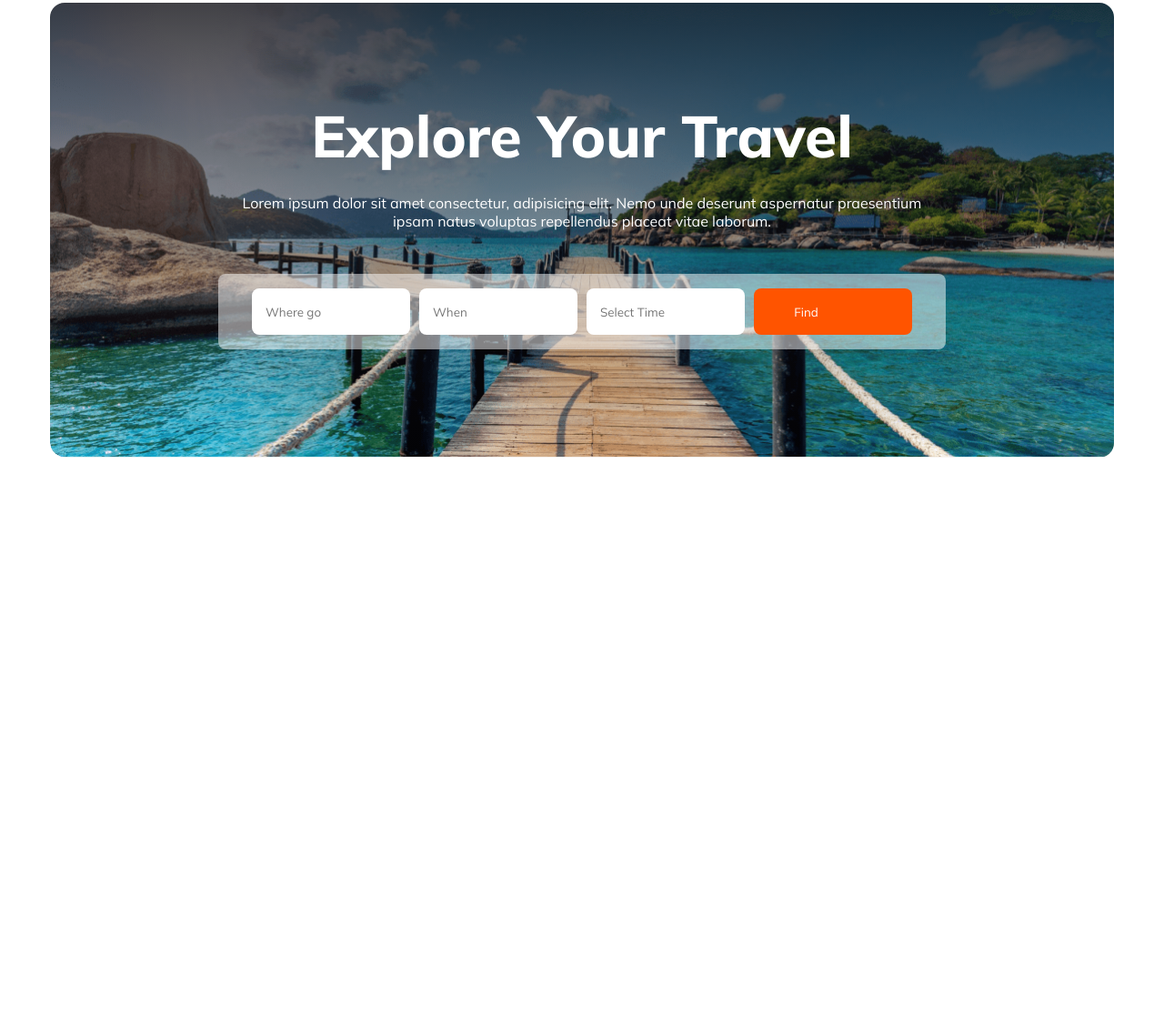
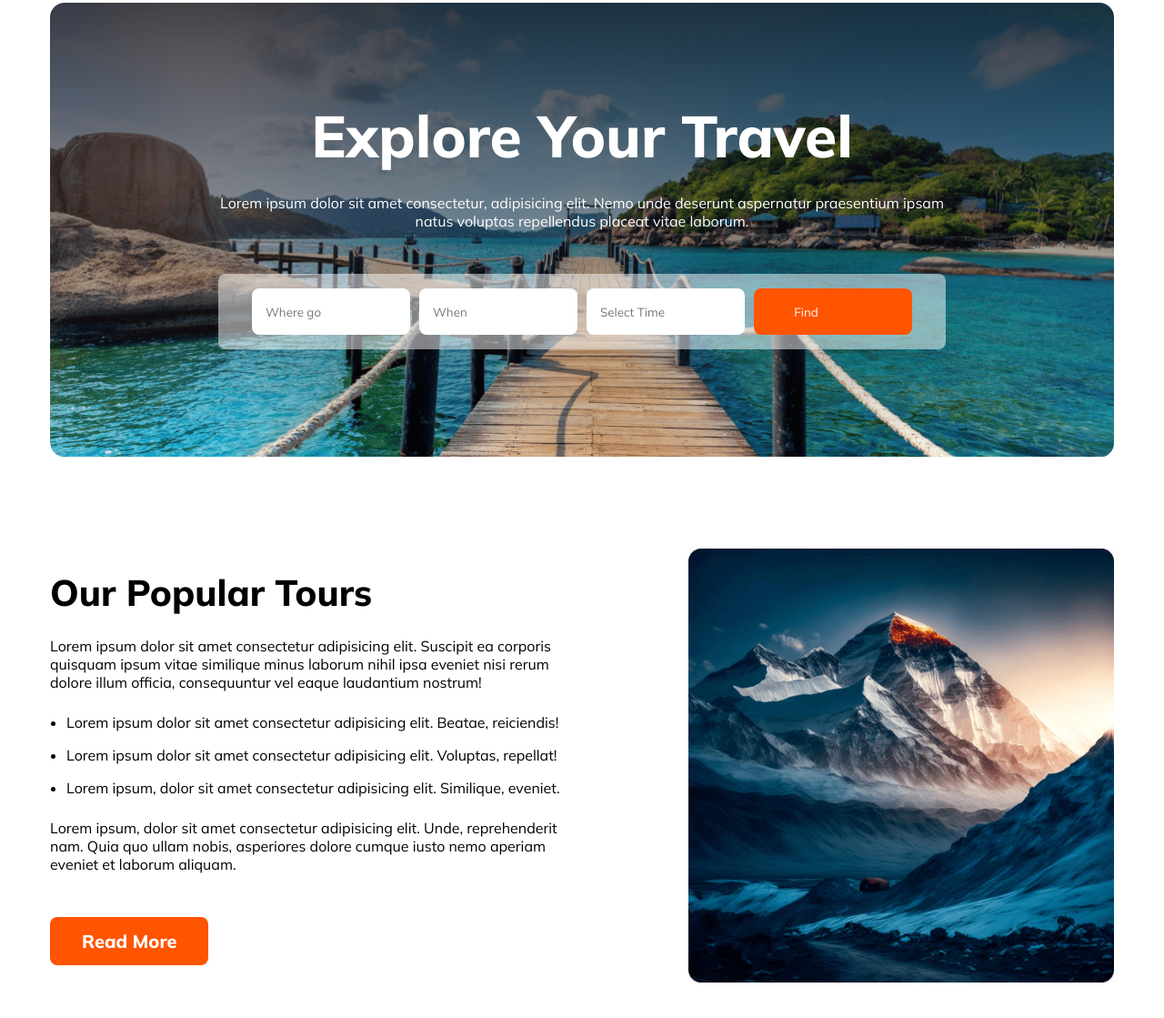
Before and after one commit to nadim93380/solo-explorer, a plain HTML site: page index.html in a window 1280 px wide. Shown: the part 141-1260 px from the top of the page at 91% size. Before the commit the page ends 800 px from the top, so only its background shows below. Drawn offline with Linux system fonts and the light colour scheme.

Commit message:
banner 2 added with responsive layout

```diff
--- a/index.html
+++ b/index.html
@@ -24,11 +24,10 @@
         </div>
     </nav>
     <main>
-        <section>
-            <div class="banner-container">
+        <section class="banner-container">
                 <div class="banner-text">
                     <h1 class="banner-text-1">Explore Your Travel</h1>
-                     <p class="banner-text-2">Lorem ipsum dolor sit amet consectetur, adipisicing elit. Nemo unde deserunt aspernatur praesentium <br>ipsam natus voluptas repellendus placeat vitae laborum.</p>
+                     <p class="banner-text-2">Lorem ipsum dolor sit amet consectetur, adipisicing elit. Nemo unde deserunt aspernatur praesentium ipsam natus voluptas repellendus placeat vitae laborum.</p>
                 </div>
                 <div class="banner-form">
                     <input class="text-input" type="text" name="" id="" placeholder="Where go">
@@ -36,9 +35,26 @@
                     <input class="text-input" type="text" name="" id="" placeholder="Select Time">
                     <button class="text-input" style="background-color: #FF5400; color: white;">Find</button>
                 </div>
+        </section>
+        <section class="banner-2">
+            <div class="banner-2-text">
+                <h2>Our Popular Tours</h2>
+                <p class="margin-t" >Lorem ipsum dolor sit amet consectetur adipisicing elit. Suscipit ea corporis quisquam ipsum vitae similique minus laborum nihil ipsa eveniet nisi rerum dolore illum officia, consequuntur vel eaque laudantium nostrum!
+                </p>
+                <ul class="margin-t">
+                    <li>Lorem ipsum dolor sit amet consectetur adipisicing elit. Beatae, reiciendis!</li>
+                    <li style="margin-top: 16px; margin-bottom: 16px;">Lorem ipsum dolor sit amet consectetur adipisicing elit. Voluptas, repellat!</li>
+                    <li>Lorem ipsum, dolor sit amet consectetur adipisicing elit. Similique, eveniet.</li>
+                </ul>
+                <p class="margin-t">Lorem ipsum, dolor sit amet consectetur adipisicing elit. Unde, reprehenderit nam. Quia quo ullam nobis, asperiores dolore cumque iusto nemo aperiam eveniet et laborum aliquam.</p>
+                <button class="btn-2" style="background-color: #FF5400; color: white;">Read More</button>
+
             </div>
+            <div class="banner-2-img">
+                <img src="./images/Rectangle 4.png" alt="">
+            </div>
+
         </section>
-
     </main>
     <footer>
 
--- a/styles/responsive.css
+++ b/styles/responsive.css
@@ -1,12 +1,24 @@
-/* banner section responsive start */
 
 @media screen and (max-width: 600px){
     /* Nav section responsive here */
+    .nav-container{
+        width: 85%;
+    }
+    .nav-logo{
+        align-items: center;
+    }
+    .nav-logo .logo-name{
+        font-size: 1.5rem;
+    }
+    .nav-anchor{
+        display: none;
+    }
 
     /* banner section responsive start */
-    .banner-container{
+     main .banner-container{
         width: 85%;
         height: 485px;
+        padding-top: 32px;
         /* border: 2px solid red; */
     }
     .banner-text .banner-text-1{
@@ -14,7 +26,7 @@
     }
     .banner-text .banner-text-2{
         font-size: 14px;
-        margin: 10px auto 15px;
+        margin: 10px auto 32px;
 
     }
     .banner-form{
@@ -31,4 +43,17 @@
         padding: 16px;
         width: 65%;
     }
+
+    /* Banner 2 responsive start */
+    .banner-2{
+        width: 85%;
+        flex-direction: column;
+        gap: 1.5rem;
+    }
+    .banner-2 .banner-2-text{
+        width: 100%;
+    }
+    .banner-2 .banner-2-img{
+        width: 100%;
+    }
 }
--- a/styles/style.css
+++ b/styles/style.css
@@ -27,6 +27,7 @@
 .nav-logo{
     display: flex;
     gap: 10px;
+    width: 50%;
 }
 .logo-name{
     font-size: 2rem;
@@ -35,6 +36,9 @@
 .nav-anchor a{
     text-decoration: none;
     margin-left: 3rem;
+}
+.nav-anchor{
+    width: 50%;
 }
 
 /* Banner Section Start */
@@ -49,6 +53,10 @@
     background-image: linear-gradient(180deg, rgba(19, 19, 24, 0.80) 0%, rgba(19, 19, 24, 0.00) 100%), url("../images/Group\ 13\ \(1\)\ \(1\).png");
     background-size: cover;
 
+}
+.banner-text{
+    width: 70%;
+    margin: 0 auto;
 }
 
 .banner-text-1{
@@ -79,3 +87,43 @@
     gap: 10px;
 
 }
+
+
+/* Banner 2 design start */
+
+.banner-2{
+    max-width: 1170px;
+    margin: 100px auto;
+    display: flex;
+    justify-content: space-between;
+    align-items: center;
+}
+.banner-2-text{
+    width: 50%;
+    text-align: left;
+}
+.banner-2-text h2{
+    font-weight: 800;
+    font-size: 40px;
+}
+.banner-2-text ul li{
+    margin-left: 18px ;
+}
+.banner-2-img{
+    width: 40%;
+}
+.margin-t{
+    margin-top: 1.5rem;
+}
+.banner-2-img img{
+    width: 100%;
+    object-fit: cover;
+}
+.btn-2{
+    font-size: 20px;
+    font-weight: 800;
+    margin-top: 3rem;
+    padding: 14px 35px;
+    border: none;
+    border-radius: 8px;
+}
```
